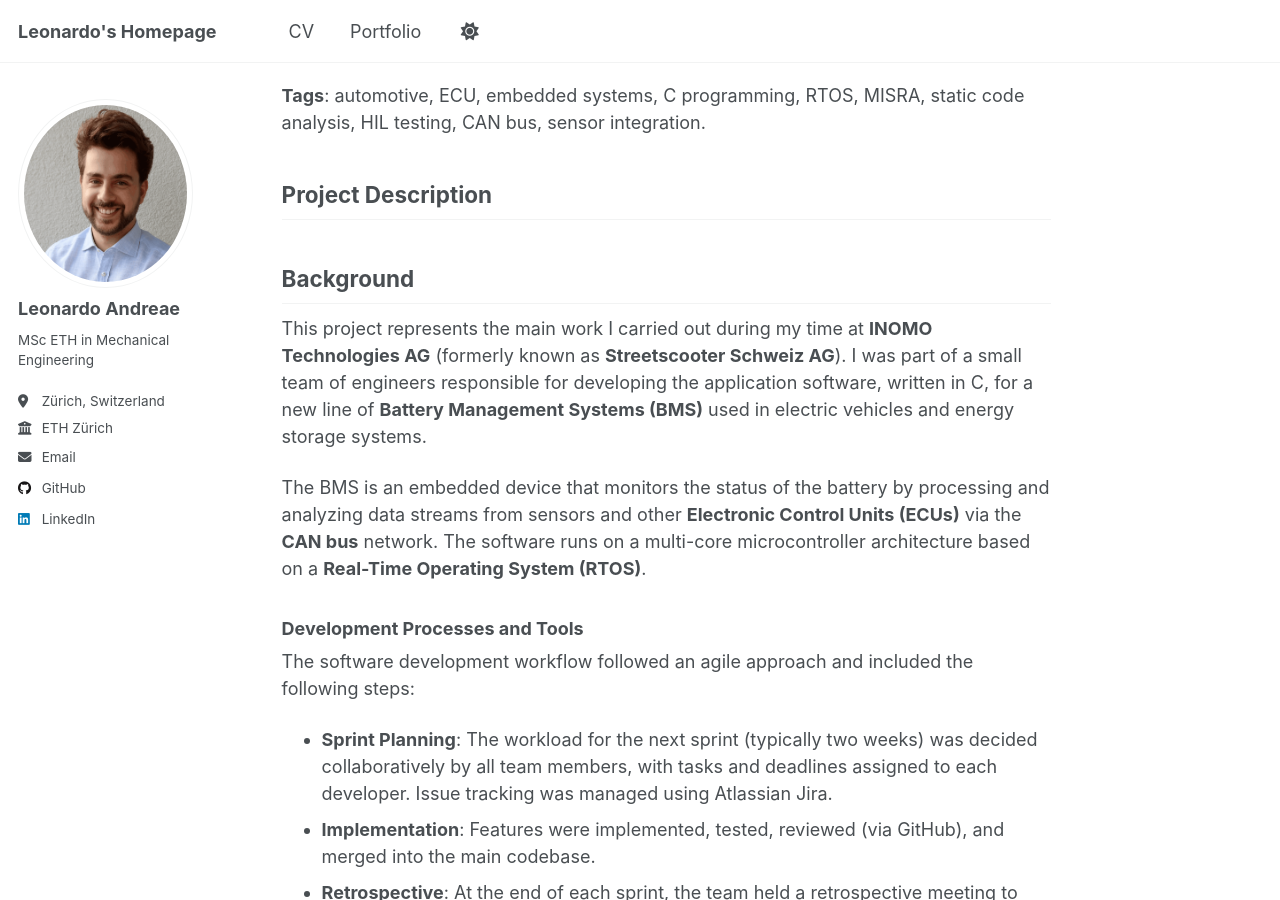
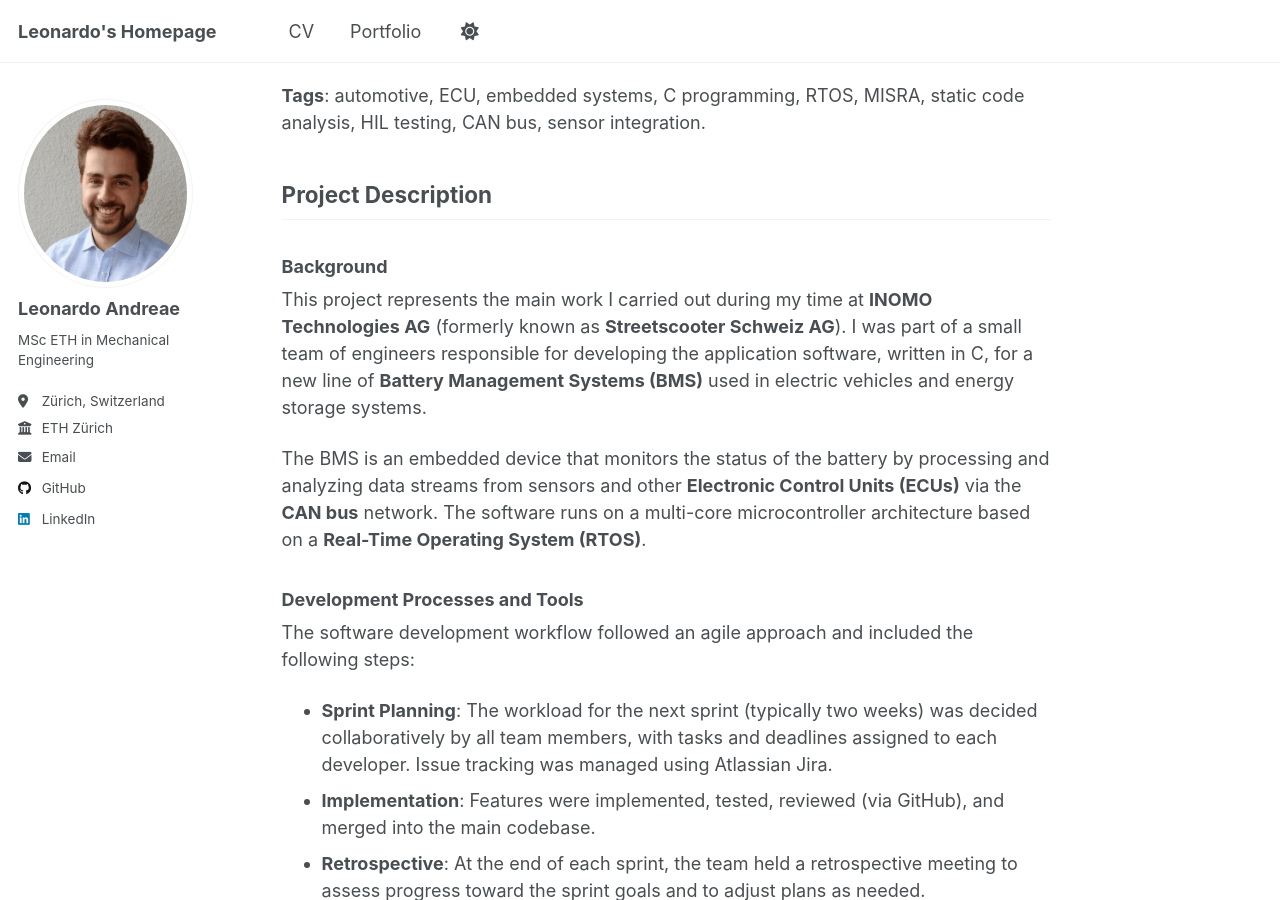
Before and after one commit to leonardoandreae/leonardoandreae.github.io, a Jekyll site: the page built from _portfolio/portfolio-1.md, in a window 1280 px wide and 900 px high, scrolled down 411 px. Built offline with Jekyll 4.4.1, drawn with Linux system fonts in a browser that asks for light colours; a script that is not in the unit is left out.

Commit message:
1 more change

```diff
--- a/_portfolio/portfolio-1.md
+++ b/_portfolio/portfolio-1.md
@@ -18,7 +18,7 @@ collection: portfolio
 
 ## Project Description
 
-## Background
+### Background
 
 This project represents the main work I carried out during my time at **INOMO Technologies AG** (formerly known as **Streetscooter Schweiz AG**). I was part of a small team of engineers responsible for developing the application software, written in C, for a new line of **Battery Management Systems (BMS)** used in electric vehicles and energy storage systems.
 
```
